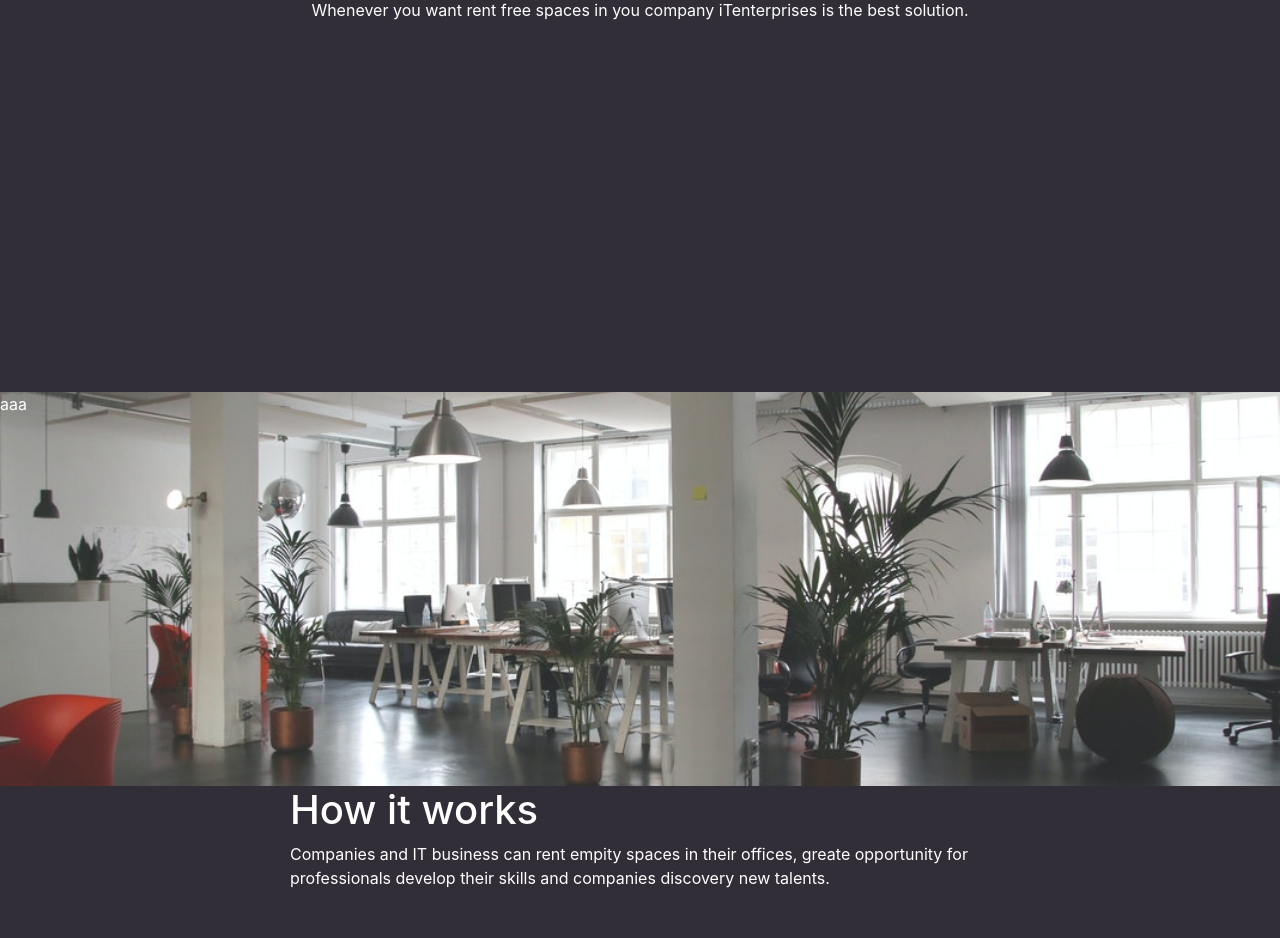
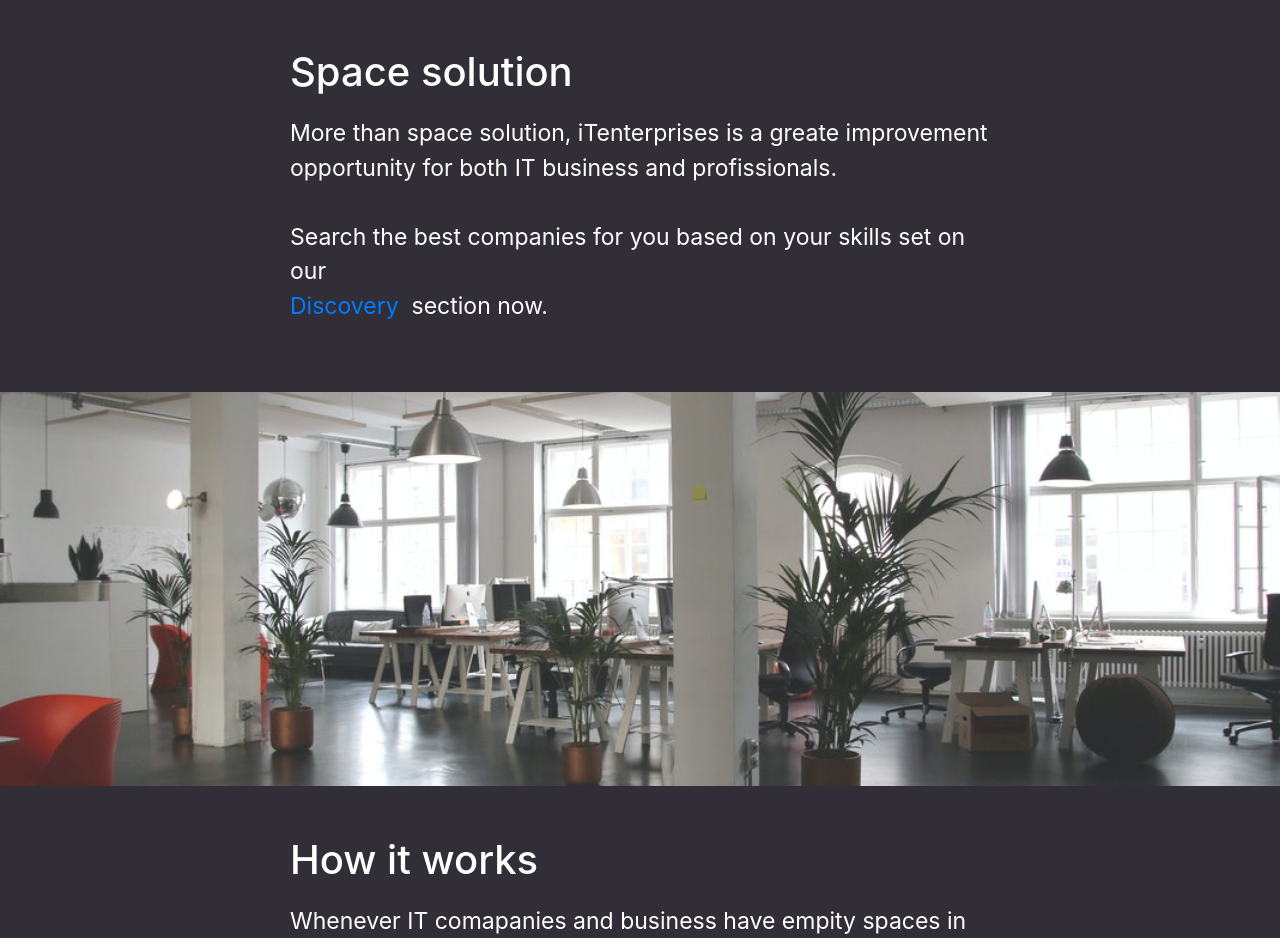
Before and after one commit to diebraga/project2, a React (Create React App) app in the folder i-dont-know/: page / in a window 1280 px wide. Shown: the part 494-1432 px from the top of the page. Built offline with nearby package versions, Linux system fonts and the light colour scheme.

Commit message:
main page text content added

```diff
--- a/i-dont-know/src/main/index.tsx
+++ b/i-dont-know/src/main/index.tsx
@@ -1,4 +1,5 @@
 import React from 'react';
+import { Link } from 'react-router-dom';
 
 import { FiFileText, FiUser, FiPhone, FiMail } from 'react-icons/fi';
 import { Container, Banner, Content, Form } from './styles';
@@ -21,18 +22,32 @@ const Main: React.FC = () => {
         </Banner>
         <Content>
           <section>
-            Whenever you want rent free spaces in you company iTenterprises is
-            the best solution.
+            <h2>Space solution</h2>
+            <p>
+              More than space solution, iTenterprises is a greate improvement
+              opportunity for both IT business and profissionals.
+              <br />
+              <br />
+              Search the best companies for you based on your skills set on our
+              <br />
+              <Link to="/discovery">Discovery</Link>
+              &nbsp; section now.
+            </p>
           </section>
 
-          <aside>aaa</aside>
+          <aside />
 
           <section>
-            <h1>How it works</h1>
+            <h2>How it works</h2>
             <p>
-              Companies and IT business can rent empity spaces in their offices,
-              greate opportunity for professionals develop their skills and
-              companies discovery new talents.
+              Whenever IT comapanies and business have empity spaces in their
+              offices their can offer it for a price or for free.
+              <br />
+              <br />
+              If you're an It professional looking for a productive space to
+              work send your request for your favorite company or starup now.
+              <br />
+              <Link to="/register">Get Started</Link>
             </p>
           </section>
         </Content>
--- a/i-dont-know/src/main/styles.ts
+++ b/i-dont-know/src/main/styles.ts
@@ -32,6 +32,20 @@ export const Content = styled.div`
   display: flex;
   flex-direction: column;
 
+  h2 {
+    font-size: 40px;
+    margin-top: 50px;
+  }
+
+  p {
+    font-size: 23px;
+    margin-top: 20px;
+
+    a {
+      text-decoration: none;
+    }
+  }
+
   aside {
     height: 394px;
     background: url(${bannerBackground2}) no-repeat center;
```
